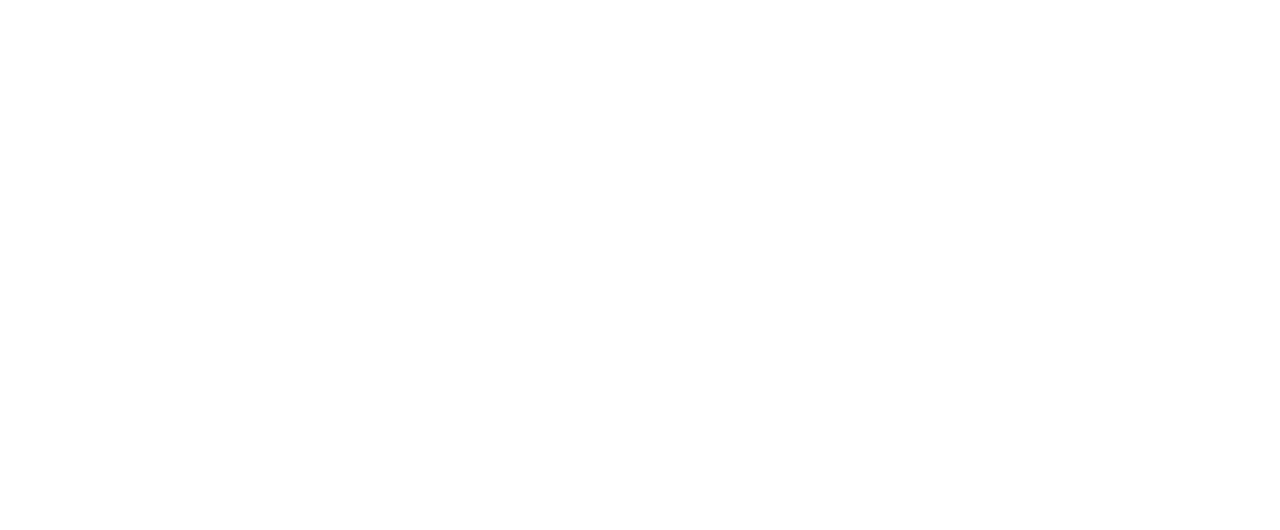
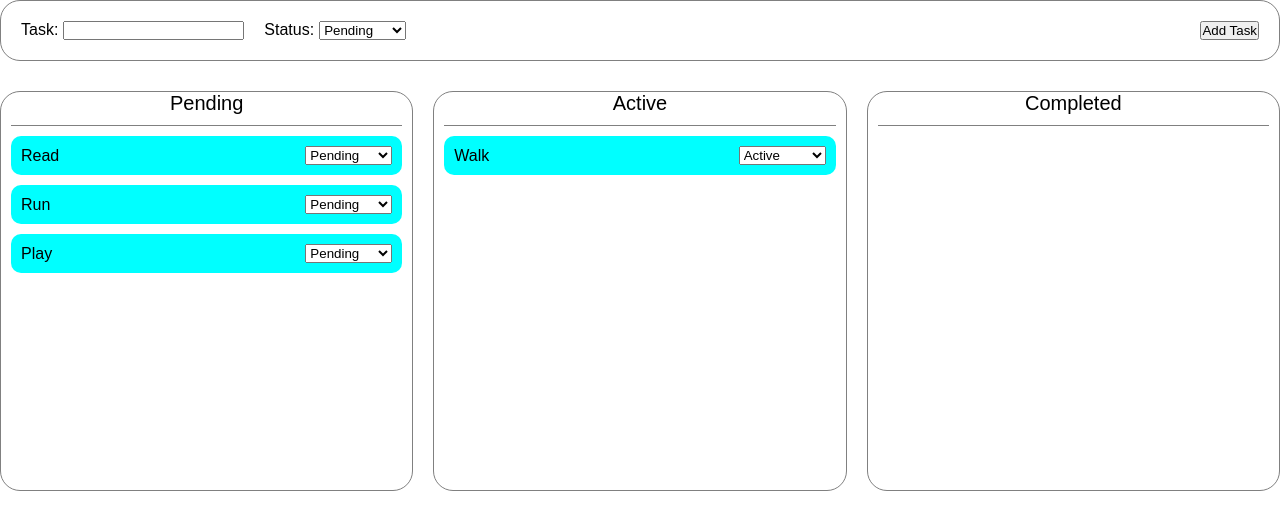
Before and after one commit to Sandeep96Shah/machineCoding, a React (Create React App) app: page /dnd-1 in a window 1280 px wide. Before the commit this address had no page. Shown: the top 530 px of the page. Built offline with nearby package versions, Linux system fonts and the light colour scheme.

Commit message:
Optimised dnd feature (#43)

```diff
--- a/src/App.js
+++ b/src/App.js
@@ -36,6 +36,7 @@
 import DiceRoller from "./components/DiceRoller";
 import LikedButton from "./components/LikedButton";
 import TrafficLight from "./components/TrafficLight";
+import DND1 from "./components/DND1";
 
 function App() {
   return (
@@ -80,6 +81,7 @@
         <Route path="dice-roller" element={<DiceRoller />} />
         <Route path="liked-button" element={<LikedButton />} />
         <Route path="traffic-light" element={<TrafficLight />} />
+        <Route path="dnd-1" element={<DND1 />} />
       </Routes>
 
     </div>
--- /dev/null
+++ b/src/components/DND1/TaskList.jsx
@@ -0,0 +1,68 @@
+import React from 'react';
+import "./dnd1.css";
+
+const TaskList = ({
+  tasks,
+  taskTitle,
+  onUpdate,
+}) => {
+  const handlePreventDefault = (event) => {
+    event.preventDefault();
+  };
+
+  const handleOnDragStart = ({
+    event,
+    id,
+  }) => {
+    event.dataTransfer.setData("sourceId", id);
+  };
+
+  const handleUpdateTaskStatus = ({
+    id,
+    status,
+  }) => {
+    onUpdate({ id, status });
+  };
+
+  const handleOnDrop = ({
+    event,
+    status,
+  }) => {
+    const id = event.dataTransfer.getData("sourceId");
+    handleUpdateTaskStatus({ id, status });
+  };
+
+  return (
+    <div
+      className="state-container"
+      onDragOver={handlePreventDefault}
+      onDrop={(event) =>
+        handleOnDrop({ event, status: taskTitle.toLowerCase() })
+      }
+    >
+      <p className="title">{taskTitle}</p>
+      {tasks.map(({ title, id }) => (
+        <div
+          className="task"
+          key={id}
+          draggable
+          onDragStart={(event) => handleOnDragStart({ event, id })}
+        >
+          <p>{title}</p>
+          <select
+            defaultValue={taskTitle.toLowerCase()}
+            onChange={(event) =>
+                handleUpdateTaskStatus({ id, status: event.target.value })
+            }
+          >
+            <option value="pending">Pending</option>
+            <option value="active">Active</option>
+            <option value="completed">Completed</option>
+          </select>
+        </div>
+      ))}
+    </div>
+  );
+};
+
+export default TaskList;
--- /dev/null
+++ b/src/components/DND1/constants.js
@@ -0,0 +1,6 @@
+export const dummyTask = [
+  { id: "1", title: "Read", status: "pending" },
+  { id: "2", title: "Walk", status: "active" },
+  { id: "3", title: "Run", status: "pending" },
+  { id: "4", title: "Play", status: "pending" },
+];
--- /dev/null
+++ b/src/components/DND1/dnd1.css
@@ -0,0 +1,57 @@
+* {
+    margin: 0;
+    padding: 0;
+  }
+
+  .dashboard-container {
+    display: flex;
+    gap: 20px;
+  }
+
+  .state-container {
+    min-height: 400px;
+    width: 33%;
+    border: 1px solid grey;
+    border-radius: 20px;
+    padding: 0 10px;
+  }
+
+  .title {
+    text-align: center;
+    font-size: 20px;
+    font-weight: 500;
+    border-bottom: 1px solid grey;
+    padding-bottom: 10px;
+    margin-bottom: 10px;
+  }
+
+  .task {
+    background-color: cyan;
+    display: flex;
+    align-items: center;
+    justify-content: space-between;
+    padding: 10px;
+    border-radius: 10px;
+    margin-bottom: 10px;
+    gap: 10px;
+  }
+
+  .form-container {
+    border: 1px solid grey;
+    padding: 20px;
+    border-radius: 20px;
+    display: flex;
+    justify-content: space-between;
+    align-items: center;
+    margin-bottom: 30px;
+  }
+
+  .fields-container {
+    display: flex;
+    gap: 20px;
+  }
+
+  .field-container {
+    display: flex;
+    gap: 5px;
+  }
--- /dev/null
+++ b/src/components/DND1/index.jsx
@@ -0,0 +1,68 @@
+import React, { useState } from "react";
+import { dummyTask } from "./constants";
+import TaskList from "./TaskList";
+import "./dnd1.css";
+
+const DND1 = () => {
+  const [tasks, setTasks] = useState(dummyTask);
+  const getTasks = (status) =>
+    tasks.filter((task) => task.status === status);
+
+  const handleOnUpdate = ({ id, status }) => {
+    setTasks((prevTasks) =>
+      prevTasks.map((task) => (task.id === id ? { ...task, status } : task))
+    );
+  };
+
+  const handleOnSubmit = (event) => {
+    event.preventDefault();
+    const formData = new FormData(event.currentTarget);
+    const fields = Object.fromEntries(formData);
+    setTasks((prevTasks) => [
+      ...prevTasks,
+      { id: crypto.randomUUID(), status: fields.status, title: fields.task },
+    ]);
+    event.target.reset();
+  };
+  return (
+    <div>
+      <form onSubmit={handleOnSubmit} className="form-container">
+        <div className="fields-container">
+          <div className="field-container">
+            <label htmlFor="task">Task:</label>
+            <input type="text" id="task" name="task" />
+          </div>
+          <div className="field-container">
+            <label htmlFor="status">Status:</label>
+            <select name="status" id="status">
+              <option value="pending">Pending</option>
+              <option value="active">Active</option>
+              <option value="completed">Completed</option>
+            </select>
+          </div>
+        </div>
+
+        <button type="submit">Add Task</button>
+      </form>
+      <div className="dashboard-container">
+        <TaskList
+          tasks={getTasks("pending")}
+          taskTitle="Pending"
+          onUpdate={handleOnUpdate}
+        />
+        <TaskList
+          tasks={getTasks("active")}
+          taskTitle="Active"
+          onUpdate={handleOnUpdate}
+        />
+        <TaskList
+          tasks={getTasks("completed")}
+          taskTitle="Completed"
+          onUpdate={handleOnUpdate}
+        />
+      </div>
+    </div>
+  );
+};
+
+export default DND1;
--- a/src/components/Home/index.js
+++ b/src/components/Home/index.js
@@ -59,6 +59,7 @@
       <button onClick={() => handlenavigate("dice-roller")}>Dice Roller</button>
       <button onClick={() => handlenavigate("liked-button")}>Liked Button</button>
       <button onClick={() => handlenavigate("traffic-light")}>Traffic Light</button>
+      <button onClick={() => handlenavigate("dnd-1")}>DND-1</button>
     </div>
   );
 };
```
